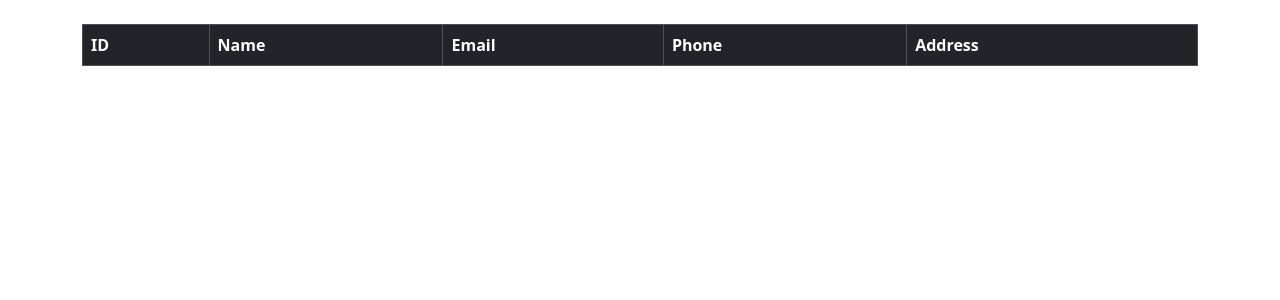
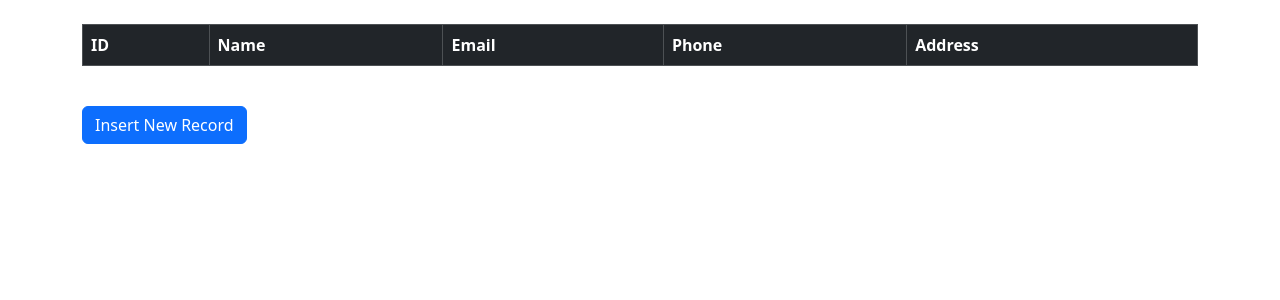
Before and after one commit to DevSam30/Django-CRM, a Django app: page / in a window 1280 px wide. Shown: the part 56-356 px from the top of the page. Run offline with Django 5.2, Linux system fonts and the light colour scheme; the visitor is signed in with stand-in values (Sample User, id 1); data that the repository does not hold is empty.

Commit message:
Insert New Records Functionalty Added

```diff
--- a/website/templates/home.html
+++ b/website/templates/home.html
@@ -35,6 +35,8 @@
 
   </tbody>
 </table>
+<br>
+<a href="{% url 'add_record' %}" class="btn btn-primary">Insert New Record</a>
 
 
 
--- a/website/templates/record.html
+++ b/website/templates/record.html
@@ -28,6 +28,6 @@
 
 <br>
 <a href="{% url 'home' %}" class="btn btn-secondary">Back</a>
-<a href="{% url 'delete' %}" class="btn btn-danger">Delete</a>
+<a href="{% url 'delete' customer_record.id %}" class="btn btn-danger">Delete</a>
 
 {% endblock %}
--- a/website/urls.py
+++ b/website/urls.py
@@ -7,4 +7,6 @@ urlpatterns = [
     path('logout/', views.logout_user, name= 'logout'),
     path('register/', views.register_user, name= 'register'),
     path('record/<int:pk>', views.customer_record, name= 'record'),
+    path('delete_record/<int:pk>', views.delete_record, name= 'delete'),
+    path('add_record', views.add_record, name= 'add_record'),
 ]
--- a/website/views.py
+++ b/website/views.py
@@ -1,7 +1,7 @@
 from django.shortcuts import render, redirect
 from django.contrib.auth import authenticate, login, logout
 from django.contrib import messages
-from .forms import SignUpForm
+from .forms import SignUpForm, AddRecordForm
 from .models import Record
 
 # Create your views here.
@@ -62,3 +62,28 @@ def customer_record(request, pk):
 	else:
 		messages.success(request, "You must be logged in to view that page")
 		return redirect('home')
+
+def delete_record(request, pk):
+	if request.user.is_authenticated:
+		# Delete record
+		customer_record = Record.objects.get(id=pk)
+		customer_record.delete()
+		messages.success(request, "Record deleted Successfully")
+		return redirect('home')
+	else:
+		messages.success(request, "You must be logged in to delete a record")
+		return redirect('home')
+
+def add_record(request):
+	form = AddRecordForm(request.POST or None)
+	if request.user.is_authenticated:
+		if request.method == "POST":
+			if form.is_valid():
+				add_record = form.save()
+				messages.success(request, "Record Added Successfully!")
+				return redirect('home')
+		return render(request, 'add_record.html', {'form': form})
+
+	else:
+		messages.success(request, "You must be logged in to add a record")
+		return redirect('home')
```
Also changed, not shown: website/forms.py (+17 -0 lines), website/templates/add_record.html (added, +16 -0 lines).
